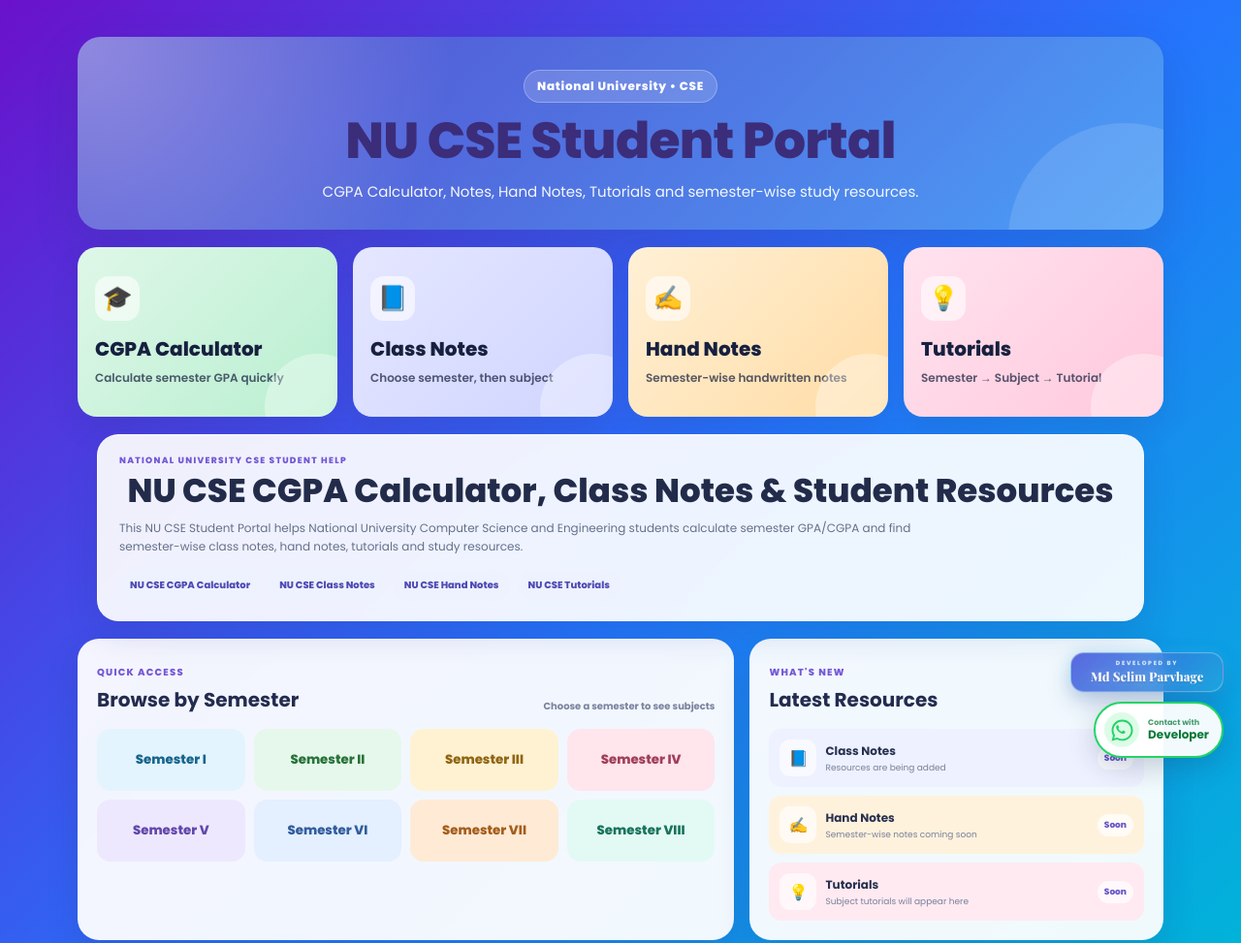
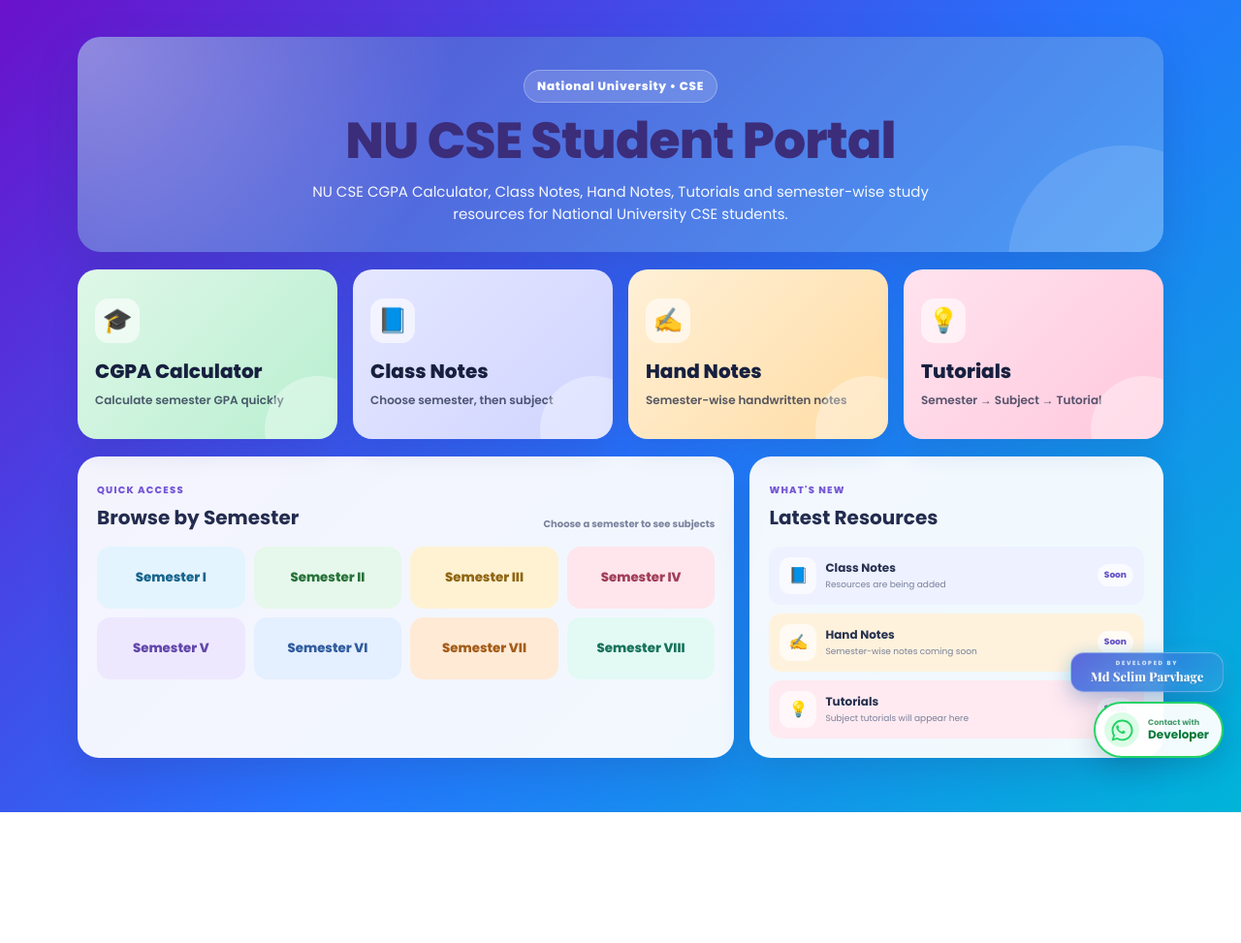
Before and after one commit to ftfgc026-gif/nu-cse-gpa-calculate, a plain HTML site: page index.html in a window 1280 px wide. Shown: the top 973 px of the page at 97% size. After the commit the page ends 838 px from the top, so only its background shows below. Drawn offline with nearby package versions, Linux system fonts and the light colour scheme.

Commit message:
Add files via upload

```diff
--- a/index.html
+++ b/index.html
@@ -54,7 +54,7 @@
   <section class="hero-card">
     <div class="hero-badge">National University • CSE</div>
     <h1>NU CSE Student Portal</h1>
-    <p>CGPA Calculator, Notes, Hand Notes, Tutorials and semester-wise study resources.</p>
+    <p>NU CSE CGPA Calculator, Class Notes, Hand Notes, Tutorials and semester-wise study resources for National University CSE students.</p>
   </section>
 
   <section class="portal-grid">
@@ -82,25 +82,6 @@
       <span class="portal-desc">Semester → Subject → Tutorial</span>
     </button>
   </section>
-
-
-<section class="seo-intro" aria-labelledby="seoIntroTitle">
-  <div class="seo-intro-inner">
-    <span class="seo-kicker">National University CSE Student Help</span>
-    <h1 id="seoIntroTitle">NU CSE CGPA Calculator, Class Notes & Student Resources</h1>
-    <p>
-      This NU CSE Student Portal helps National University Computer Science and Engineering students
-      calculate semester GPA/CGPA and find semester-wise class notes, hand notes, tutorials and study resources.
-    </p>
-    <div class="seo-keyword-links">
-      <a href="#cgpaCalculator">NU CSE CGPA Calculator</a>
-      <button type="button" data-seo-card="notes-card">NU CSE Class Notes</button>
-      <button type="button" data-seo-card="handnotes-card">NU CSE Hand Notes</button>
-      <button type="button" data-seo-card="tutorials-card">NU CSE Tutorials</button>
-    </div>
-  </div>
-</section>
-
 <section class="home-extras">
     <div class="quick-panel">
       <div class="section-heading">
--- a/script.js
+++ b/script.js
@@ -438,13 +438,3 @@ document.addEventListener("DOMContentLoaded", function(){
   }
   function escapeAttr(str){ return escapeHtml(str); }
 })();
-
-
-/* ===== V8 SEO quick-link helpers ===== */
-document.addEventListener("click", (e)=>{
-  const btn = e.target.closest("[data-seo-card]");
-  if(!btn) return;
-  const id = btn.getAttribute("data-seo-card");
-  const target = document.getElementById(id);
-  if(target) target.click();
-});
--- a/style.css
+++ b/style.css
@@ -1876,3 +1876,6 @@ to { text-shadow:0 0 12px #fff,0 0 25px rgba(255,94,193,.52); }
 .seo-subject-links{display:flex;flex-wrap:wrap;gap:7px}.seo-subject-links a{text-decoration:none;background:#f0f3ff;color:#514bb1;padding:7px 10px;border-radius:999px;font-size:9px;font-weight:700;transition:.18s}
 .seo-subject-links a:hover{transform:translateY(-2px);background:#e5eaff}
 @media(max-width:600px){.seo-subject-directory{width:calc(100% - 16px)}.seo-directory-inner{padding:16px}}
+
+/* V10: repeated middle SEO panel removed */
+.seo-intro{display:none!important}
```
